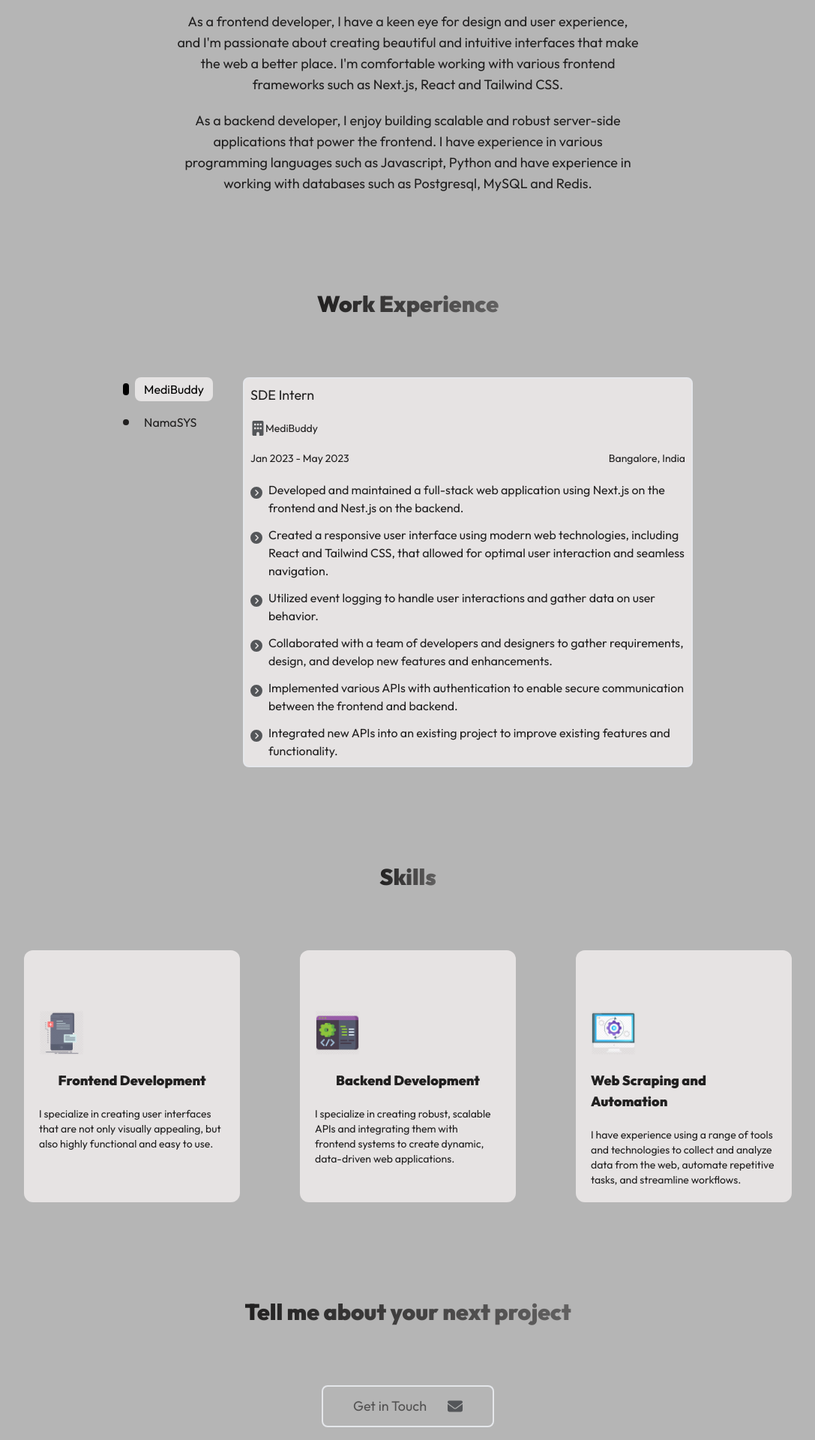
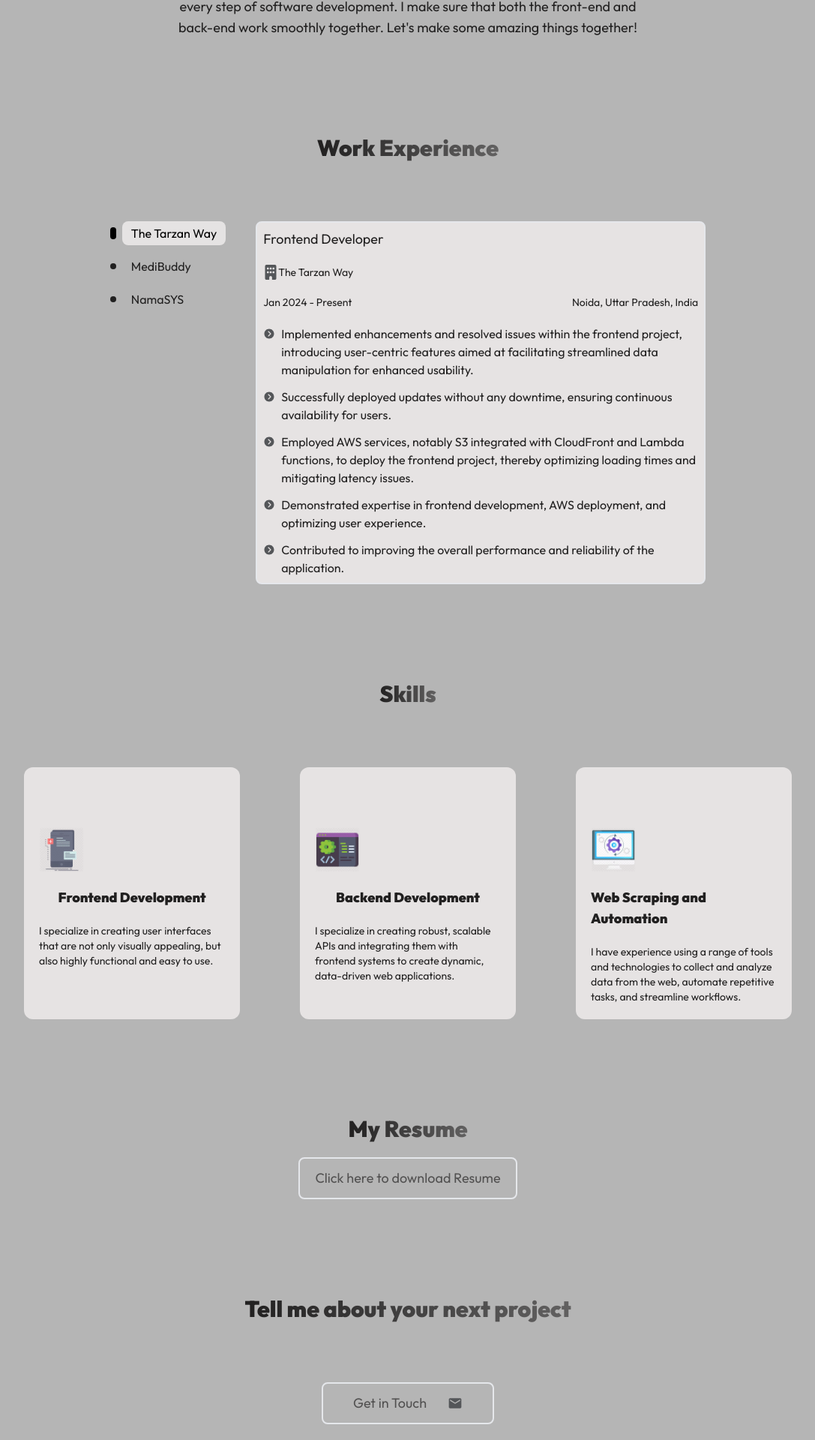
Before and after one commit to ovaixe/portfolio-owais, a Next.js app: page / in a window 1280 px wide. Shown: the part 437-2357 px from the top of the page at 75% size, without its empty margins (96-1183 px from the left). Built offline with nearby package versions, Linux system fonts and the light colour scheme.

Commit message:
Updated work and added resume

```diff
--- a/data/bio.json
+++ b/data/bio.json
@@ -1,5 +1,5 @@
 {
-    "header": "I'm a software developer with experience in building web applications. I specialize in both frontend and backend development, with experience in modern web technologies such as Django, Nest.js, Next.js, React.",
-    "frontend": "As a frontend developer, I have a keen eye for design and user experience, and I'm passionate about creating beautiful and intuitive interfaces that make the web a better place. I'm comfortable working with various frontend frameworks such as Next.js, React and Tailwind CSS.",
-    "backend": "As a backend developer, I enjoy building scalable and robust server-side applications that power the frontend. I have experience in various programming languages such as Javascript, Python and have experience in working with databases such as Postgresql, MySQL and Redis."
+  "header": "I'm a computer science graduate and full-stack developer. I love using my technical skills and creativity to work on projects that break new ground in the digital world. From coming up with ideas to making them happen, I'm skilled at every step of software development. I make sure that both the front-end and back-end work smoothly together. Let's make some amazing things together!",
+  "frontend": "As a frontend developer, I have a keen eye for design and user experience, and I'm passionate about creating beautiful and intuitive interfaces that make the web a better place. I'm comfortable working with various frontend frameworks such as Next.js, React and Tailwind CSS.",
+  "backend": "As a backend developer, I enjoy building scalable and robust server-side applications that power the frontend. I have experience in various programming languages such as Javascript, Python and have experience in working with databases such as Postgresql, MySQL and Redis."
 }
--- a/data/work.json
+++ b/data/work.json
@@ -1,18 +1,31 @@
 {
-    "companies" : [
+  "companies": [
+    {
+      "name": "The Tarzan Way",
+      "role": "Frontend Developer",
+      "startDate": "Jan 2024",
+      "endDate": "Present",
+      "location": "Noida, Uttar Pradesh, India",
+      "description": [
+        "Implemented enhancements and resolved issues within the frontend project, introducing user-centric features aimed at facilitating streamlined data manipulation for enhanced usability.",
+        "Successfully deployed updates without any downtime, ensuring continuous availability for users.",
+        "Employed AWS services, notably S3 integrated with CloudFront and Lambda functions, to deploy the frontend project, thereby optimizing loading times and mitigating latency issues.",
+        "Demonstrated expertise in frontend development, AWS deployment, and optimizing user experience.",
+        "Contributed to improving the overall performance and reliability of the application."
+      ]
+    },
     {
       "name": "MediBuddy",
       "role": "SDE Intern",
       "startDate": "Jan 2023",
       "endDate": "May 2023",
       "location": "Bangalore, India",
-            "description" : [
-                "Developed and maintained a full-stack web application using Next.js on the frontend and Nest.js on the backend.",
-                "Created a responsive user interface using modern web technologies, including React and Tailwind CSS, that allowed for optimal user interaction and seamless navigation.",
-                "Utilized event logging to handle user interactions and gather data on user behavior.",
+      "description": [
+        "Designed, developed, and maintained a full-stack web application utilizing Next.js for the frontend and Nest.js for the backend. The platform was architected following a microservices approach, serving as a marketplace for third-party vendors to efficiently sell their products.",
+        "Employed event logging to handle user interactions and gather data on user behavior.",
         "Collaborated with a team of developers and designers to gather requirements, design, and develop new features and enhancements.",
-                "Implemented various APIs with authentication to enable secure communication between the frontend and backend.",
-                "Integrated new APIs into an existing project to improve existing features and functionality."
+        "Developed various APIs with authentication to enable secure communication between the frontend and backend.",
+        "Incorporated new APIs into an ongoing project to enhance existing features and functionality."
       ]
     },
     {
--- a/package.json
+++ b/package.json
@@ -11,10 +11,6 @@
   "dependencies": {
     "@emotion/react": "^11.11.0",
     "@emotion/styled": "^11.11.0",
-    "@fortawesome/fontawesome-svg-core": "^6.4.0",
-    "@fortawesome/free-brands-svg-icons": "^6.4.0",
-    "@fortawesome/free-solid-svg-icons": "^6.4.0",
-    "@fortawesome/react-fontawesome": "^0.2.0",
     "@mui/material": "^5.12.3",
     "@types/node": "18.16.3",
     "@types/react": "18.2.0",
@@ -26,6 +22,7 @@
     "postcss": "8.4.23",
     "react": "^18.2.0",
     "react-dom": "18.2.0",
+    "react-icons": "^5.0.1",
     "tailwindcss": "3.3.2",
     "typescript": "5.0.4"
   }
--- a/src/components/Bio.tsx
+++ b/src/components/Bio.tsx
@@ -17,12 +17,12 @@ export default function Bio() {
       <div className="text-lg text-lightText dark:text-darkText lg:w-[50%] text-center">
         {bio.header}
       </div>
-      <div className="text-lg text-lightText dark:text-darkText lg:w-[50%] text-center">
+      {/* <div className="text-lg text-lightText dark:text-darkText lg:w-[50%] text-center">
         {bio.frontend}
       </div>
       <div className="text-lg text-lightText dark:text-darkText lg:w-[50%] text-center">
         {bio.backend}
-      </div>
+      </div> */}
     </div>
   );
 }
--- a/src/components/Navbar.tsx
+++ b/src/components/Navbar.tsx
@@ -1,8 +1,8 @@
 import * as React from "react";
 import Link from "next/link";
-import { FontAwesomeIcon } from "@fortawesome/react-fontawesome";
-import { faEnvelope } from "@fortawesome/free-solid-svg-icons";
-import { faGithub, faLinkedin, faTwitter } from "@fortawesome/free-brands-svg-icons";
+import { MdEmail } from "react-icons/md";
+import { FaGithub, FaLinkedin } from "react-icons/fa";
+import { FaXTwitter } from "react-icons/fa6";
 import useMediaQuery from "@mui/material/useMediaQuery";
 
 export default function Navbar() {
@@ -14,10 +14,7 @@ export default function Navbar() {
         <div className="flex flex-row justify-cneter items-center space-x-5">
           <Link href="mailto:ovaixe@gmail.com">
             <div className="w-12 h-12 rounded-full flex justify-center items-center border-2 border-[#898888] bg-[#EBE9E9] dark:bg-[#222121]">
-              <FontAwesomeIcon
-                icon={faEnvelope}
-                className="text-[#545659] w-5 h-5"
-              />
+              <MdEmail className="text-[#545659] w-5 h-5" />
             </div>
           </Link>
           <Link href="mailto:ovaixe@gmail.com">
@@ -34,23 +31,17 @@ export default function Navbar() {
             {isDesktop ? (
               "GitHub"
             ) : (
-              <FontAwesomeIcon
-                icon={faGithub}
-                className="text-[#545659] w-5 h-5"
-              />
+              <FaGithub className="text-[#545659] w-5 h-5" />
             )}
           </Link>
           <Link
             href={"https://linkedin.com/in/ovaixe"}
             className="text-sm text-lightBeforeHover hover:text-lightText dark:text-darkBeforeHover dark:hover:text-darkText"
           >
-           {isDesktop ? (
+            {isDesktop ? (
               "Linkedin"
             ) : (
-              <FontAwesomeIcon
-                icon={faLinkedin}
-                className="text-[#545659] w-5 h-5"
-              />
+              <FaLinkedin className="text-[#545659] w-5 h-5" />
             )}
           </Link>
           <Link
@@ -60,10 +51,7 @@ export default function Navbar() {
             {isDesktop ? (
               "Twitter"
             ) : (
-              <FontAwesomeIcon
-                icon={faTwitter}
-                className="text-[#545659] w-5 h-5"
-              />
+              <FaXTwitter className="text-[#545659] w-5 h-5" />
             )}
           </Link>
         </div>
--- a/src/components/Work.tsx
+++ b/src/components/Work.tsx
@@ -1,9 +1,6 @@
 import { useState } from "react";
-import { FontAwesomeIcon } from "@fortawesome/react-fontawesome";
-import {
-  faBuilding,
-  faCircleChevronRight,
-} from "@fortawesome/free-solid-svg-icons";
+import { FaBuilding } from "react-icons/fa6";
+import { IoIosArrowDroprightCircle } from "react-icons/io";
 import work from "../../data/work.json";
 
 interface TabPanelProps {
@@ -14,12 +11,12 @@ function TabPanel(props: TabPanelProps) {
   const { index } = props;
 
   return (
-    <div className="w-full place-self-center bg-[#e6e3e3] dark:bg-[#222121] border-2 dark:border-lightText rounded-lg p-2 space-y-5">
+    <div className="w-full flex flex-col place-self-center bg-[#e6e3e3] dark:bg-[#222121] border-2 dark:border-lightText rounded-lg p-2 space-y-5">
       <div className="text-lg text-lightText dark:text-darkText">
         {work.companies[index].role}
       </div>
       <div className="text-sm text-lightText dark:text-darkText flex flex-row">
-        <FontAwesomeIcon icon={faBuilding} className="text-[#545659] w-5 h-5" />
+        <FaBuilding className="text-[#545659] w-5 h-5" />
         {work.companies[index].name}
       </div>
       <div className="flex flex-row justify-between items-center space-x-5">
@@ -34,10 +31,7 @@ function TabPanel(props: TabPanelProps) {
         {work.companies[index].description.map((item, index) => (
           <div key={index} className="flex flex-row space-x-2 items-start">
             <div className="pt-1">
-              <FontAwesomeIcon
-                icon={faCircleChevronRight}
-                className="text-[#545659] w-4 h-4"
-              />
+              <IoIosArrowDroprightCircle className="text-[#545659] w-4 h-4" />
             </div>
             <div className="text-lightText dark:text-darkText">{item}</div>
           </div>
@@ -57,9 +51,12 @@ export default function Work() {
       </h1>
 
       <div className="flex flex-col space-y-5 lg:space-y-0 lg:space-x-10 lg:flex-row">
-        <div className="flex flex-row space-x-5 lg:space-x-0 lg:space-y-3 lg:flex-col">
+        <div className="flex flex-row gap-5 lg:gap-0 lg:space-y-3 lg:flex-col">
           {work.companies.map((company, index) => (
-            <div key={index} className="flex flex-row space-x-2 items-center">
+            <div
+              key={index}
+              className="flex flex-row space-x-2 items-center"
+            >
               <div
                 className={`w-2 rounded-full ${
                   index === value
--- a/src/pages/index.tsx
+++ b/src/pages/index.tsx
@@ -1,6 +1,5 @@
 import Link from "next/link";
-import { FontAwesomeIcon } from "@fortawesome/react-fontawesome";
-import { faEnvelope } from "@fortawesome/free-solid-svg-icons";
+import { MdEmail } from "react-icons/md";
 import Bio from "@/components/Bio";
 import Work from "@/components/Work";
 import Skills from "@/components/Skills";
@@ -11,6 +10,19 @@ export default function Home() {
       <Bio />
       <Work />
       <Skills />
+      <div className="flex flex-col justify-center items-center mt-32 gap-5">
+        <h1 className="text-2xl lg:text-3xl font-bold lg:font-black text-center text-lightText text-transparent bg-clip-text bg-gradient-to-r from-lightText to-[#626161] dark:bg-gradient-to-r dark:from-darkText dark:to-[#424141]">
+          My Resume
+        </h1>
+        <Link
+          href="resume_bhat_owais.pdf"
+          download
+          target="blank"
+          className="text-lg text-lightBeforeHover dark:text-darkBeforeHover border-2 dark:border-lightText rounded-lg py-3 px-5 transition ease-in-out delay-150 hover:-translate-y-1 hover:scale-95 duration-300"
+        >
+          <button>Click here to download Resume</button>
+        </Link>
+      </div>
       <div className="flex flex-col justify-center items-center mt-32 space-y-20">
         <h1 className="text-2xl lg:text-3xl font-bold lg:font-black text-center text-lightText text-transparent bg-clip-text bg-gradient-to-r from-lightText to-[#626161] dark:bg-gradient-to-r dark:from-darkText dark:to-[#424141]">
           Tell me about your next project
@@ -20,10 +32,7 @@ export default function Home() {
             <div className="text-lg text-lightBeforeHover dark:text-darkBeforeHover">
               Get in Touch
             </div>
-            <FontAwesomeIcon
-              icon={faEnvelope}
-              className="text-[#545659] w-5 h-5"
-            />
+            <MdEmail className="text-[#545659] w-5 h-5" />
           </div>
         </Link>
       </div>
```
Also changed, not shown: 2 other files (tests, documents, lock files or other folders). Lines whose indentation alone changed are shown as unchanged.
